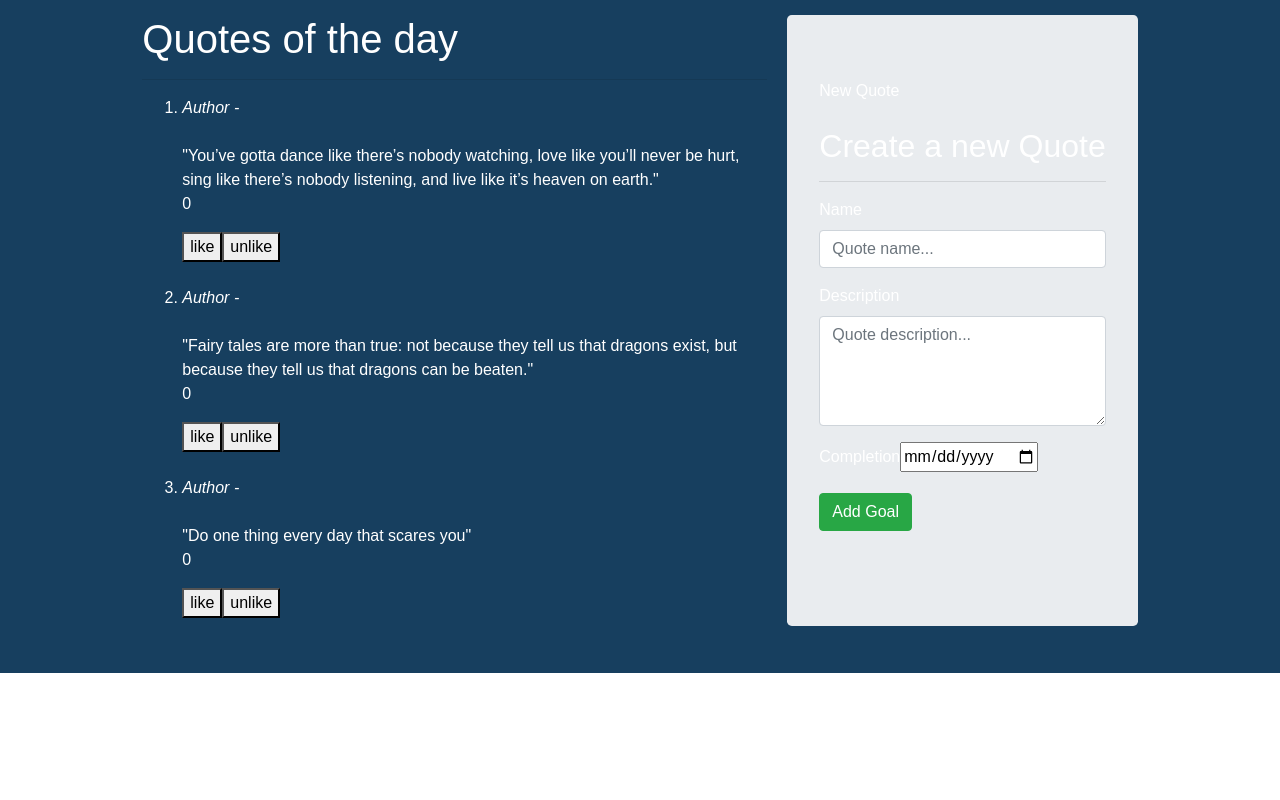
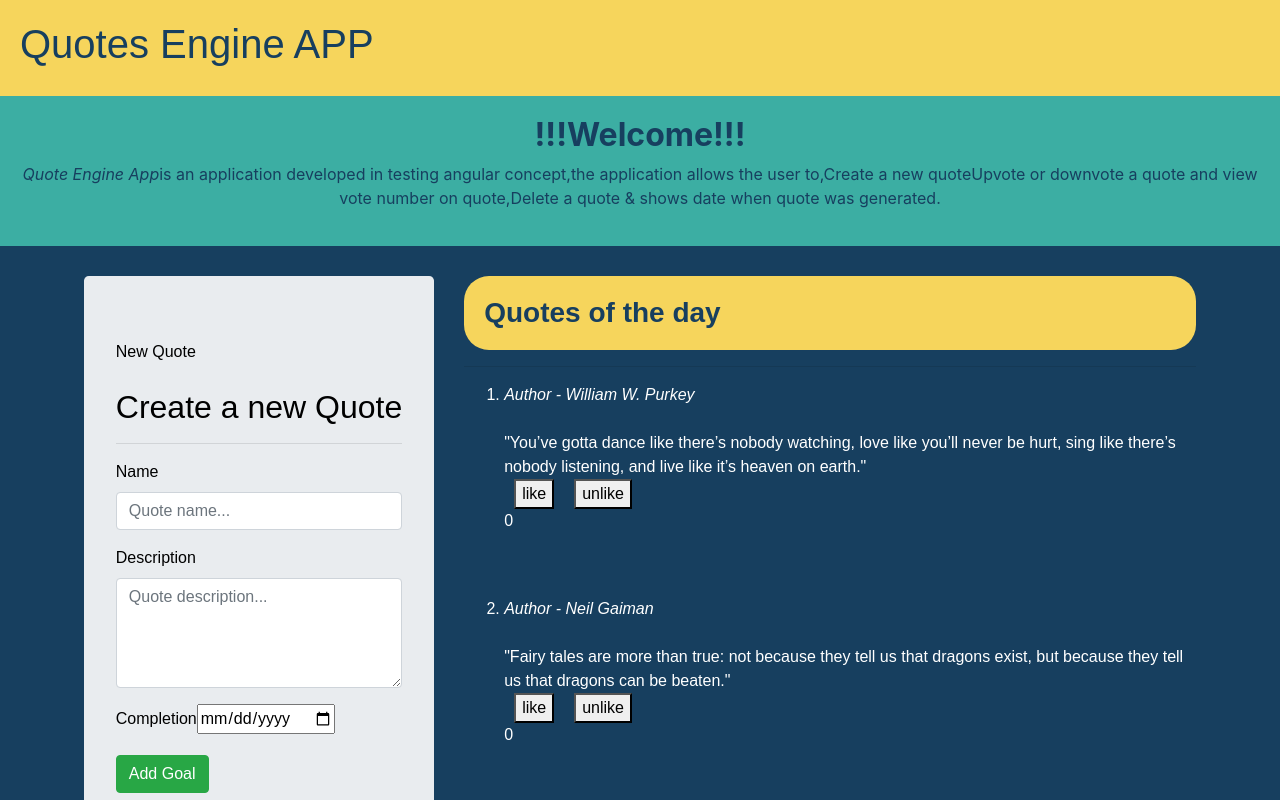
Before and after one commit to msyoki/Angular-week-1-IP, an Angular app: page / in a window 1280 px wide. Shown: the top 800 px of the page. Built offline with nearby package versions, Linux system fonts and the light colour scheme.

Commit message:
update ui div display and add more styling

```diff
--- a/src/app/app.component.ts
+++ b/src/app/app.component.ts
@@ -1,5 +1,5 @@
 import { Component } from '@angular/core';
-import { Quote } from './quote'
+
 
 @Component({
   selector: 'app-root',
--- a/src/app/likes/likes.component.css
+++ b/src/app/likes/likes.component.css
@@ -1,3 +1,7 @@
-#btnclick{
+#btn1{
     margin-right: 10px;
+    margin-left: 10px;
 }
+#btn2{
+    margin-left: 10px;
+}
--- a/src/app/likes/likes.component.html
+++ b/src/app/likes/likes.component.html
@@ -1,3 +1,4 @@
-<p>{{numberOfLikes}}</p>
-<button (Click)='likeButtonClick()'>like</button>
-<button (Click)='dislikeButtonClick()'>unlike</button><br><br>
+
+<button id="btn1" (Click)='likeButtonClick()'>like</button>
+<button id="btn2" (Click)='dislikeButtonClick()'>unlike</button>
+<p>{{numberOfLikes}}</p><br><br>
--- a/src/app/quote-form/quote-form.component.css
+++ b/src/app/quote-form/quote-form.component.css
@@ -0,0 +1,5 @@
+.form{
+    color: black;
+    width :auto;
+    height: auto;
+}
--- a/src/app/quote-form/quote-form.component.html
+++ b/src/app/quote-form/quote-form.component.html
@@ -1,15 +1,14 @@
-
+<div class="form">
     <div>
-    <label for="newgoal">New Quote</label>
-    <p name='newgoal'>{{newQuote.name}}</p>
+        <label for="newquote">New Quote</label>
+        <p name='newquote'>{{newQuote.name}}</p>
     </div>
-
     <div>
         <div class="header">
             <h2 class="text-center">Create a new Quote</h2>
         </div>
         <hr>
-    <form class="form"  #quoteForm='ngForm'>
+        <form   #quoteForm='ngForm'>
             <div class="form-group">
 
                 <label for="name">Name</label>
@@ -31,3 +30,4 @@
             <button type="submit" class="btn btn-success">Add Goal</button>
         </form>
     </div>
+</div>
--- a/src/app/quote.ts
+++ b/src/app/quote.ts
@@ -1,4 +1,4 @@
 export class Quote {
-    constructor(public id: number,public name: string,public description: string, public completeDate: Date){
+    constructor(public id: number,public name: string,public author: string, public completeDate: Date){
     }
 }
--- a/src/app/quote/quote.component.css
+++ b/src/app/quote/quote.component.css
@@ -1,12 +1,42 @@
+
+#header, #footer{
+    background-color: #F6D55C;
+    color:  #173F5F;
+    padding: 20px;
+    font-family: Arial, Helvetica, sans-serif;
+    font-weight: bold;
+
+}
+#about{
+    background-color: #3CAEA3;
+    color: #173F5F;
+    padding: 20px;
+}
+
+#about h2{
+    font-weight: bold;
+
+}
+#about h2, p{
+    text-align: center;
+}
 #content{
     background-color: #173F5F;
     color: white;
     font-family: Arial, Helvetica, sans-serif;
-    padding: 15px;
+    padding: 30px;
 
 }
 .quotelist{
-    float: left;
-    width: 50%;
-    margin-right: 20px;
+    float: right;
+    width: 60%;
+    margin-left: 30px;
 }
+
+.quotelist h3{
+    font-weight: bold;
+    background-color: #F6D55C;
+    color: #173F5F;
+    padding: 20px;
+    border-radius: 25px;
+}
--- a/src/app/quote/quote.component.html
+++ b/src/app/quote/quote.component.html
@@ -1,16 +1,32 @@
+ <div id="header">
+    <h1>Quotes Engine APP</h1>
+
+</div>
+<div id="about" >
+    <h2 >!!!Welcome!!!</h2>
+    <p><em>Quote Engine App</em>is an application developed in testing angular concept,the application allows the user to,Create a new quoteUpvote or downvote a quote and view vote number on quote,Delete a quote & shows date when quote was generated.</p>
+</div>
+<!-------------->
 <div id="content" class="d-flex justify-content-center">
+
+    <div class="jumbotron">
+        <app-quote-form></app-quote-form>
+    </div>
     <div class="quotelist">
-        <h1>Quotes of the day</h1>
+        <h3>Quotes of the day</h3>
         <hr>
         <ol >
             <li *ngFor='let quote of quotes'>
                 <i>Author - {{quote.author}}</i><br><br>
-                "{{quote.name}}"
+                "{{quote.name}}"<br>
                 <app-likes></app-likes>
             </li>
         </ol>
     </div>
-    <div class="jumbotron">
-        <app-quote-form></app-quote-form>
-    </div>
 </div>
+<div id="header">
+    <h5>CONTACTS</h5>
+    <h6>Email:msyokimutua@gmail.com</h6>
+    <p>Quotes Engine APP</p>
+    <p>Copyright © 2020 Angular Test-Musyoki Mutua  </p>
+</div>
--- a/src/app/quote/quote.component.ts
+++ b/src/app/quote/quote.component.ts
@@ -1,5 +1,6 @@
 import { Component, OnInit } from '@angular/core';
 import { Quote } from '../quote'
+
 
 @Component({
   selector: 'app-quote',
@@ -13,7 +14,6 @@ export class QuoteComponent implements OnInit {
     new Quote(3,'Do one thing every day that scares you',' Eleanor Roosevelt',new Date(2020,3,14)),
 
   ];
-
   constructor() { }
 
 
```
Lines whose indentation alone changed are shown as unchanged.
